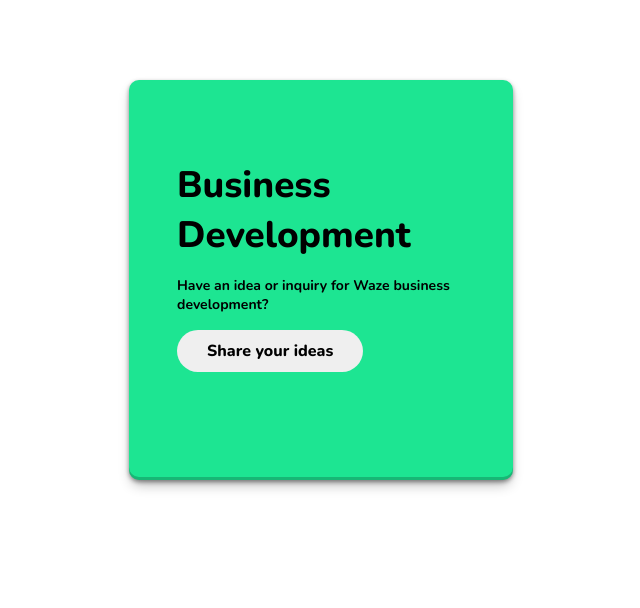
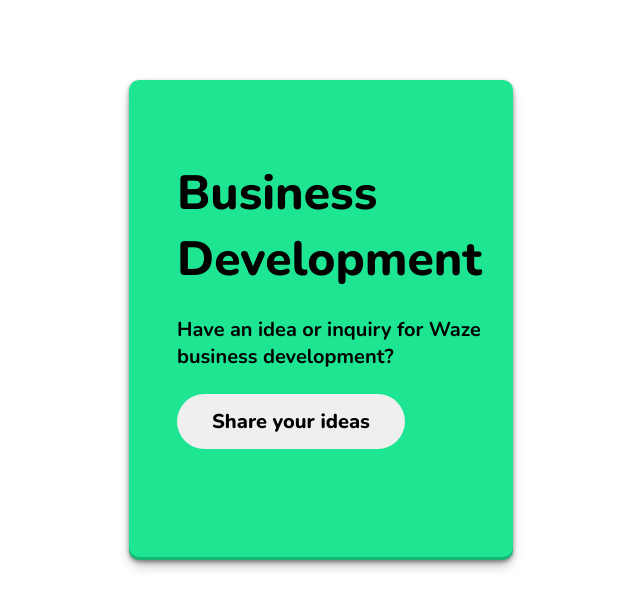
Before and after one commit to Rohitb1107/CSS-Masterclass, a plain HTML site: page Day 1/Project 1/index.html in a window 1280 px wide. Shown: the whole page, without its empty margins (319-959 px from the left). Drawn offline with nearby package versions, Linux system fonts and the light colour scheme.

Commit message:
Update styling!

```diff
--- a/Day 1/Project 1/style.css
+++ b/Day 1/Project 1/style.css
@@ -10,7 +10,7 @@
 .container {
   background-color: #1de592;
   width: 30%;
-  height: 25rem;
+  height: 30rem;
   border-radius: 10px;
   box-sizing: border-box;
   padding: 5rem 1rem 2rem 3rem;
@@ -19,21 +19,21 @@
 }
 
 .heading {
-  margin-bottom: 1rem;
-  font-size: 2.3rem;
+  margin-bottom: 1.5rem;
+  font-size: 3rem;
   font-weight: 800;
 }
 
 .paragraph {
-  margin-bottom: 1rem;
-  font-size: 14px;
+  margin-bottom: 1.5rem;
+  font-size: 20px;
   font-weight: 700;
 }
 
 .btn {
     border: none;
-    padding: 10px 30px;
-    font-size: 16px;
+    padding: 14px 35px;
+    font-size: 20px;
     font-weight: 800;
     border-radius: 50px;
 }
```
